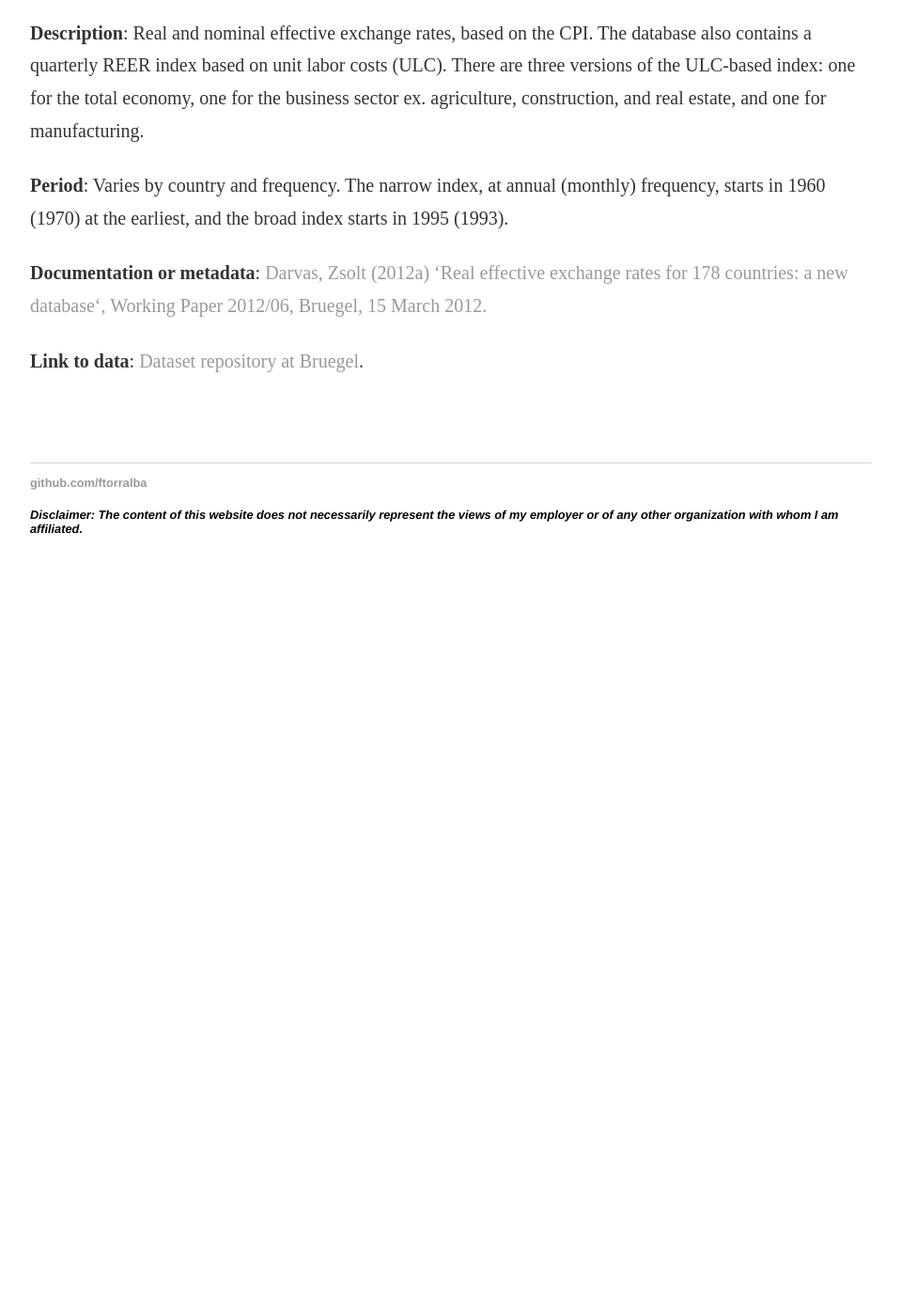
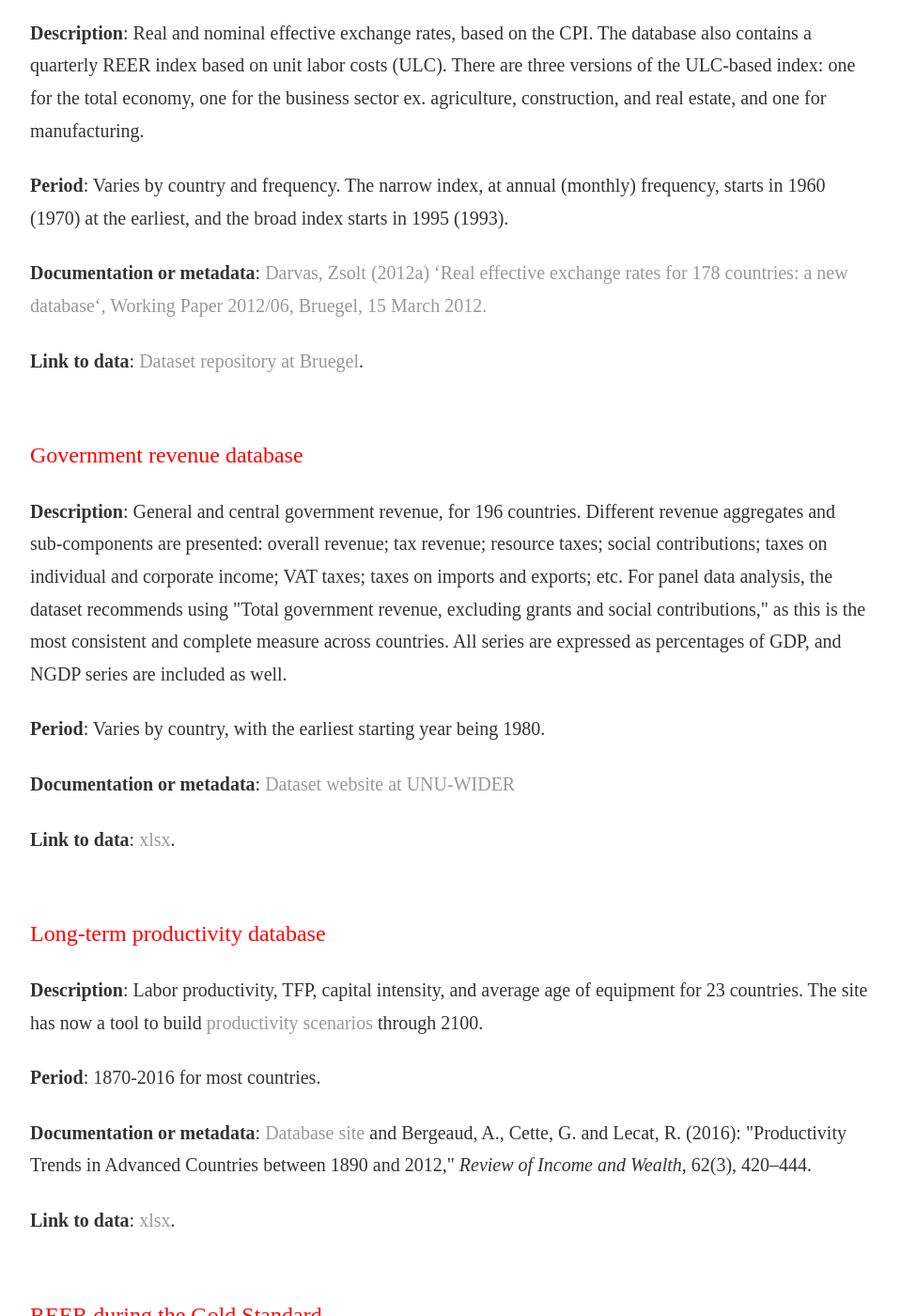
Before and after one commit to ftorralba/ftorralba.github.io, a Jekyll site: the page built from data.html, in a window 1280 px wide and 1400 px high, scrolled down 1635 px. Shown: the whole window at 94% size, without its empty margins (160-1119 px from the left). Built offline with Jekyll 4.4.1, drawn with Linux system fonts in a browser that asks for light colours; before the commit the page ends 2265 px from its top, so only the background shows below that; some of the changed text lies outside the part shown.

Commit message:
adding external datasets

```diff
--- a/data.html
+++ b/data.html
@@ -56,7 +56,7 @@ title: Data
 	<br />
 	<br />
 
-<font color="red">REER for 178 countries</font><small>
+<font color="red">REER and NEER for 178 countries</font><small>
 	<p>
 		<b>Description</b>: Real and nominal effective exchange rates, based on the CPI. The database also contains a quarterly REER index based on unit labor costs (ULC).
 		There are three versions of the ULC-based index: one for the total economy, one for the business sector ex. agriculture, construction, and real estate, and one for
@@ -71,4 +71,59 @@ title: Data
 	<br />
 	<br />
 	<br />
+
+<font color="red">Government revenue database</font><small>
+	<p>
+		<b>Description</b>: General and central government revenue, for 196 countries.
+		Different revenue aggregates and sub-components are presented: overall revenue; tax revenue; resource taxes; social
+		contributions; taxes on individual and corporate income; VAT taxes; taxes on imports and exports; etc.
+		For panel data analysis, the dataset recommends using "Total government revenue, excluding grants and social contributions," as
+		this is the most consistent and complete measure across countries. All series are expressed as percentages of GDP, and NGDP
+		series are included as well.
+	<p>
+		<b>Period</b>: Varies by country, with the earliest starting year being 1980.
+	<p>
+		<b>Documentation or metadata</b>: <a href="">Dataset website at UNU-WIDER</a>
+	<p>
+		<b>Link to data</b>: <a href="https://www.wider.unu.edu/sites/default/files/Data/ICTDWIDERGRD_2019.xlsx">xlsx</a>.
+		</small>
+	<br />
+	<br />
+	<br />
+
+<font color="red">Long-term productivity database</font><small>
+	<p>
+		<b>Description</b>: Labor productivity, TFP, capital intensity, and average age of equipment for 23 countries. The site
+                has now a tool to build <a href="http://www.longtermproductivity.com/post.html">productivity scenarios</a> through 2100.
+	<p>
+		<b>Period</b>: 1870-2016 for most countries.
+	<p>
+		<b>Documentation or metadata</b>: <a href="www.longterproductivity.com">Database site</a> and
+		Bergeaud, A., Cette, G. and Lecat, R. (2016): "Productivity Trends in Advanced Countries between 1890 and 2012," <i>Review of Income and Wealth</i>, 62(3), 420–444.
+	<p>
+		<b>Link to data</b>: <a href="http://www.longtermproductivity.com/download/BCLDatabase_online_v2.0.xlsx">xlsx</a>.
+		</small>
+	<br />
+	<br />
+	<br />
+
+<font color="red">REER during the Gold Standard</font><small>
+	<p>
+		<b>Description</b>: Real effective exchange rates of 16 countries.
+	<p>
+		<b>Period</b>: 1870-1913 for most countries.
+	<p>
+		<b>Documentation or metadata</b>: <a href="https://www.aeaweb.org/articles?id=10.1257/0002828054825565">AER article site</a> and
+		Catão, Luis, A. V., and Solomos N. Solomou. 2005. "Effective Exchange Rates and the Classical Gold Standard Adjustment," <i>American Economic Review</i>, 95(4), 1259-1275.
+		The construction of the indices is described only in the online appendix/.
+	<p>
+		<b>Link to data</b>: <a href="https://www.aeaweb.org/aer/data/sept05_data_catao.zip">zip</a>.
+		</small>
+	<br />
+	<br />
+	<br />
+
+
+
+
 </div><!-- /.container -->
```
